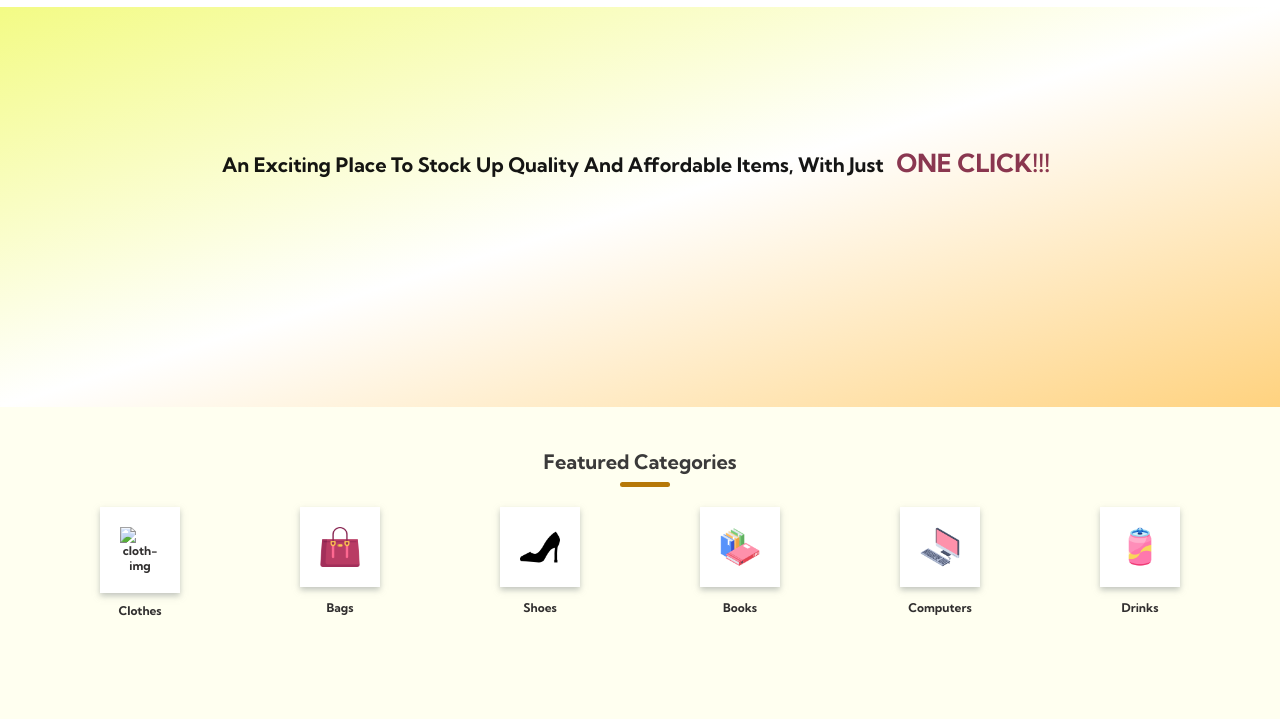
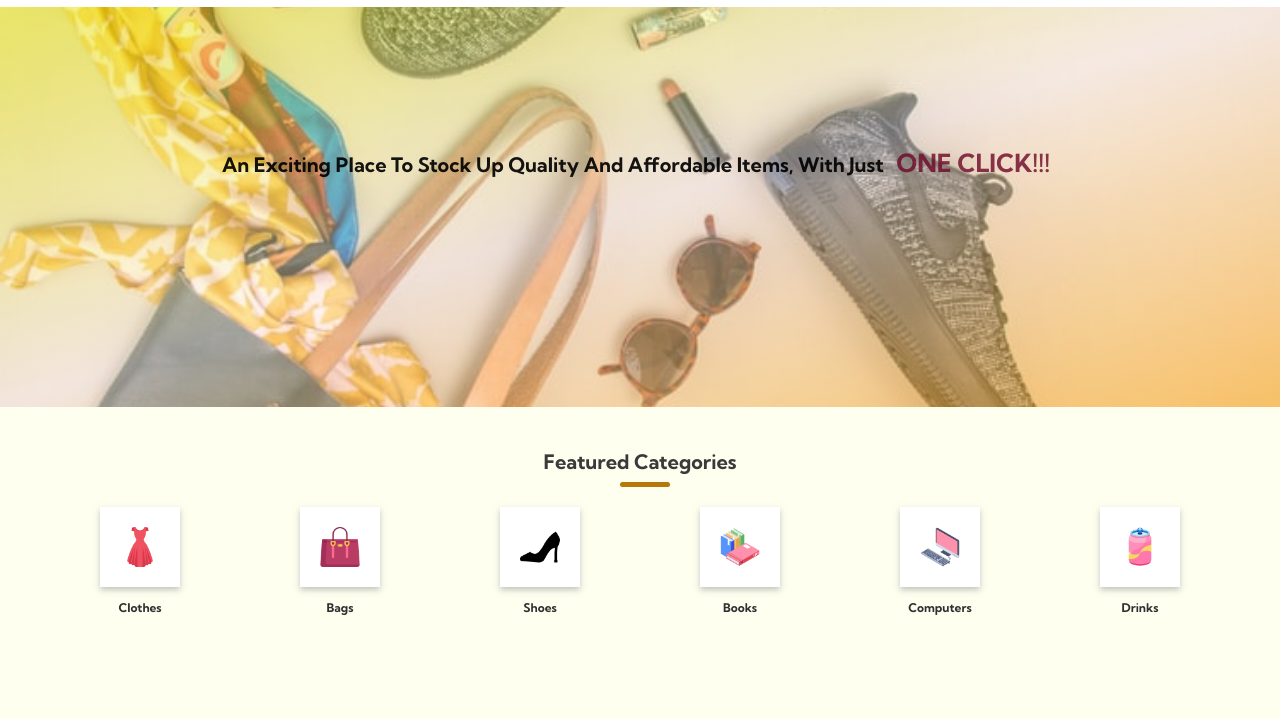
Before and after one commit to Adebukol/e-commerce-website, a plain HTML site: page index.html in a window 1280 px wide. Shown: the part 73-792 px from the top of the page. Drawn offline with Linux system fonts and the light colour scheme.

Commit message:
first commit

```diff
--- a/index.html
+++ b/index.html
@@ -185,7 +185,7 @@
         <div id="products">
             <h2 class="featured-header">Featured Categories</h2>
             <div class="product-section">
-                <a class ="products1" href="./product-display.html"><img class ="products" src="images/" alt="cloth-img">Clothes</a>
+                <a class ="products1" href="./product-display.html"><img class ="products" src="images/clothes.png" alt="cloth-img">Clothes</a>
                 <a class ="products1"  href="./product-display.html"><img class ="products" src="images/handbag.png" alt="bag-image">Bags</a>
                 <a class ="products1" href="./product-display.html"><img class ="products" src="images/high-heels.png" alt="shoe-image">Shoes</a>
                 <a class ="products1" href="/product-display.html"><img class ="products" src="images/books.png" alt="book-image">Books</a>
--- a/style.css
+++ b/style.css
@@ -291,7 +291,7 @@ pointer-events: auto;
 }
 /*Header*/
 #showcase{
-    background-image: linear-gradient(to right bottom,rgba(231, 247, 12, 0.5), rgba(255, 255, 255, 0.39), rgba(255, 166, 0, 0.5) ), url('./background-home.png');
+    background-image: linear-gradient(to right bottom,rgba(231, 247, 12, 0.5), rgba(255, 255, 255, 0.39), rgba(255, 166, 0, 0.5) ), url('images/background-home.png');
     background-position: center;
     background-repeat: no-repeat;
     position: relative;
```
